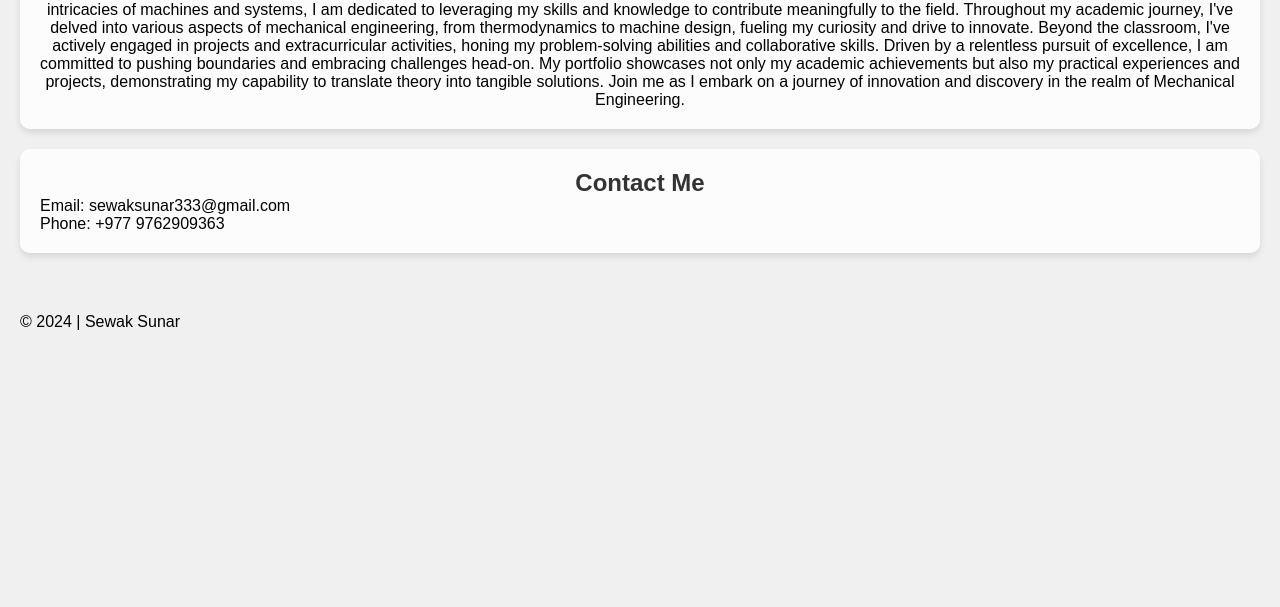
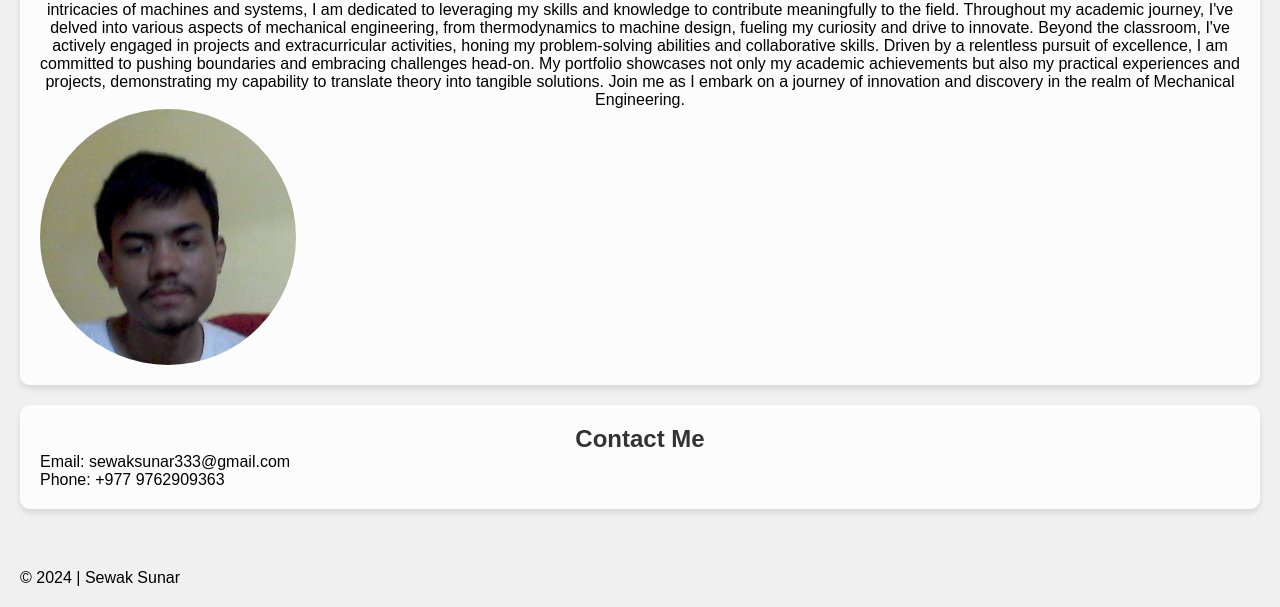
Before and after one commit to sewaksunar/portfolio, a plain HTML site: page index.html in a window 1280 px wide. Shown: the part 454-1061 px from the top of the page. Before the commit the page ends 805 px from the top, so only its background shows below. Drawn offline with Linux system fonts and the light colour scheme.

Commit message:
changes in photo

```diff
--- a/index.html
+++ b/index.html
@@ -33,6 +33,7 @@
                     challenges head-on. My portfolio showcases not only my academic achievements but also my practical
                     experiences and projects, demonstrating my capability to translate theory into tangible solutions.
                     Join me as I embark on a journey of innovation and discovery in the realm of Mechanical Engineering.
+                    <img src="profile.jpg" alt="Profile Photo" class="profile-photo">
                 </p>
             </div>
         </section>
```
Also changed, not shown: profile1.jpg (added).
